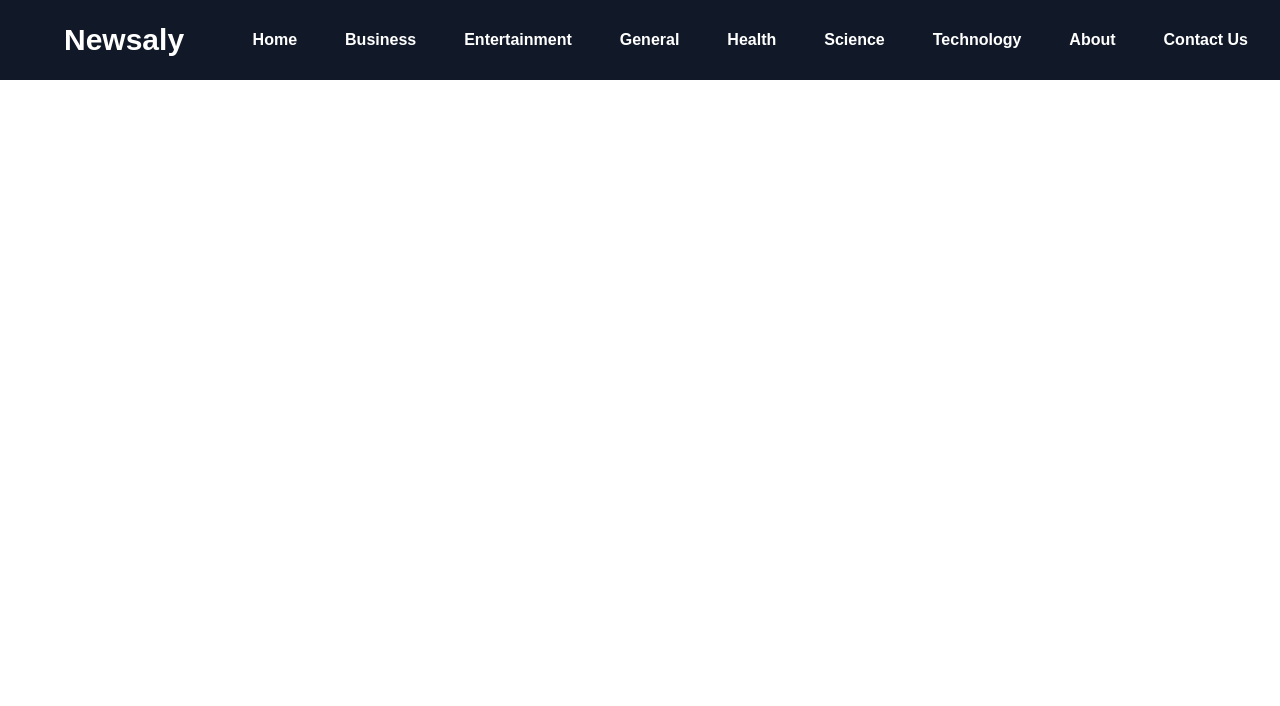
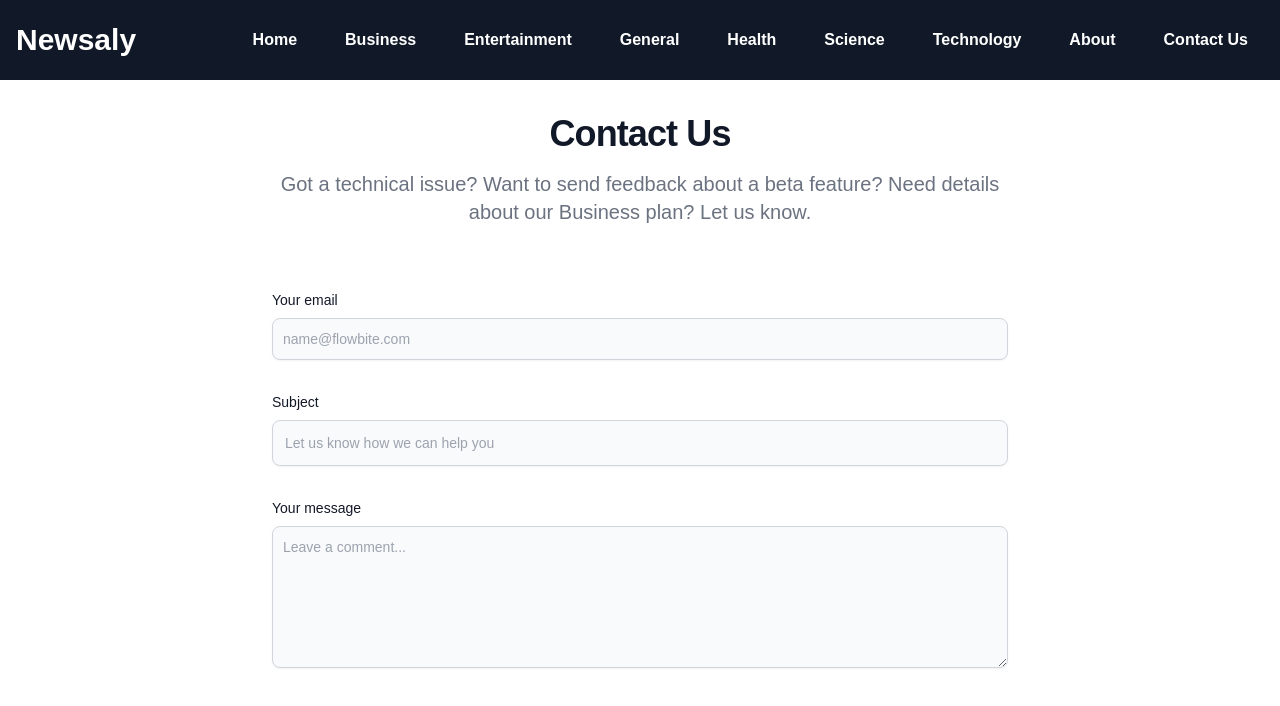
Before and after one commit to mrtyagi07/Newsaly-Get-latest-News, a React (Create React App) app: page /contact in a window 1280 px wide. Shown: the top 706 px of the page. Built offline with nearby package versions, Linux system fonts and the light colour scheme.

Commit message:
category

```diff
--- a/package.json
+++ b/package.json
@@ -7,6 +7,7 @@
     "react": "^18.2.0",
     "react-dom": "^18.2.0",
     "react-icons": "^4.6.0",
+    "react-infinite-scroll-component": "^6.1.0",
     "react-router-dom": "^6.4.3",
     "react-scripts": "5.0.1",
     "react-scroll": "^1.8.8"
--- a/src/App.js
+++ b/src/App.js
@@ -1,10 +1,12 @@
 import React from "react";
 import { BrowserRouter as Router, Routes, Route } from "react-router-dom";
+import Contact from "./components/Contact";
 import NavBar from "./components/NavBar";
 import News from "./components/News";
 import "./input.css";
 
 const App = () => {
+  const pageSize = 15;
   return (
     <div>
       <Router>
@@ -13,7 +15,12 @@ const App = () => {
           <Route
             path="/"
             element={
-              <News key="home" pageSize={5} country="in" category="general" />
+              <News
+                key="home"
+                pageSize={pageSize}
+                country="in"
+                category="general"
+              />
             }
           />
           <Route
@@ -21,7 +28,7 @@ const App = () => {
             element={
               <News
                 key="general"
-                pageSize={5}
+                pageSize={pageSize}
                 country="in"
                 category="general"
               />
@@ -32,7 +39,7 @@ const App = () => {
             element={
               <News
                 key="business"
-                pageSize={5}
+                pageSize={pageSize}
                 country="in"
                 category="business"
               />
@@ -44,7 +51,7 @@ const App = () => {
             element={
               <News
                 key="entertainment"
-                pageSize={5}
+                pageSize={pageSize}
                 country="in"
                 category="entertainment"
               />
@@ -53,7 +60,12 @@ const App = () => {
           <Route
             path="/health"
             element={
-              <News key="health" pageSize={5} country="in" category="health" />
+              <News
+                key="health"
+                pageSize={pageSize}
+                country="in"
+                category="health"
+              />
             }
           />
 
@@ -62,7 +74,7 @@ const App = () => {
             element={
               <News
                 key="science"
-                pageSize={5}
+                pageSize={pageSize}
                 country="in"
                 category="science"
               />
@@ -74,12 +86,13 @@ const App = () => {
             element={
               <News
                 key="technology"
-                pageSize={5}
+                pageSize={pageSize}
                 country="in"
                 category="technology"
               />
             }
           />
+          <Route path="/contact" element={<Contact />} />
         </Routes>
       </Router>
     </div>
--- /dev/null
+++ b/src/components/Contact.js
@@ -0,0 +1,71 @@
+import React from "react";
+
+const Contact = () => {
+  return (
+    <section class="bg-white dark:bg-gray-900">
+      <div class="py-8 lg:py-16 px-4 mx-auto max-w-screen-md ">
+        <h2 class="my-[50px] mb-4 text-4xl tracking-tight font-extrabold text-center text-gray-900 dark:text-white">
+          Contact Us
+        </h2>
+        <p class="mb-8 lg:mb-16 font-light text-center text-gray-500 dark:text-gray-400 sm:text-xl">
+          Got a technical issue? Want to send feedback about a beta feature?
+          Need details about our Business plan? Let us know.
+        </p>
+        <form action="#" class="space-y-8">
+          <div>
+            <label
+              for="email"
+              class="block mb-2 text-sm font-medium text-gray-900 dark:text-gray-300"
+            >
+              Your email
+            </label>
+            <input
+              type="email"
+              id="email"
+              class="shadow-sm bg-gray-50 border border-gray-300 text-gray-900 text-sm rounded-lg focus:ring-primary-500 focus:border-primary-500 block w-full p-2.5 dark:bg-gray-700 dark:border-gray-600 dark:placeholder-gray-400 dark:text-white dark:focus:ring-primary-500 dark:focus:border-primary-500 dark:shadow-sm-light"
+              placeholder="name@flowbite.com"
+              required
+            />
+          </div>
+          <div>
+            <label
+              for="subject"
+              class="block mb-2 text-sm font-medium text-gray-900 dark:text-gray-300"
+            >
+              Subject
+            </label>
+            <input
+              type="text"
+              id="subject"
+              class="block p-3 w-full text-sm text-gray-900 bg-gray-50 rounded-lg border border-gray-300 shadow-sm focus:ring-primary-500 focus:border-primary-500 dark:bg-gray-700 dark:border-gray-600 dark:placeholder-gray-400 dark:text-white dark:focus:ring-primary-500 dark:focus:border-primary-500 dark:shadow-sm-light"
+              placeholder="Let us know how we can help you"
+              required
+            />
+          </div>
+          <div class="sm:col-span-2">
+            <label
+              for="message"
+              class="block mb-2 text-sm font-medium text-gray-900 dark:text-gray-400"
+            >
+              Your message
+            </label>
+            <textarea
+              id="message"
+              rows="6"
+              class="block p-2.5 w-full text-sm text-gray-900 bg-gray-50 rounded-lg shadow-sm border border-gray-300 focus:ring-primary-500 focus:border-primary-500 dark:bg-gray-700 dark:border-gray-600 dark:placeholder-gray-400 dark:text-white dark:focus:ring-primary-500 dark:focus:border-primary-500"
+              placeholder="Leave a comment..."
+            ></textarea>
+          </div>
+          <button
+            type="submit"
+            class="py-3 px-5 text-sm font-medium text-center text-white rounded-lg bg-primary-700 sm:w-fit hover:bg-primary-800 focus:ring-4 focus:outline-none focus:ring-primary-300 dark:bg-primary-600 dark:hover:bg-primary-700 dark:focus:ring-primary-800"
+          >
+            Send message
+          </button>
+        </form>
+      </div>
+    </section>
+  );
+};
+
+export default Contact;
--- a/src/components/NavBar.js
+++ b/src/components/NavBar.js
@@ -1,12 +1,14 @@
 import { useState } from "react";
 import { FaBars, FaTimes } from "react-icons/fa";
 import { Link } from "react-router-dom";
+
 const NavBar = () => {
   const [nav, setNav] = useState(false);
   const handleClick = () => setNav(!nav);
   return (
+    <>
       <nav className="fixed w-screen h-[80px] flex justify-between items-center px-4 bg-gray-900 text-white">
-      <div className="px-5 xl:px-12 py-6 flex items-center">
+        <div className="flex items-center">
           <Link className="text-3xl font-bold font-heading" to="/">
             Newsaly
           </Link>
@@ -56,7 +58,7 @@ const NavBar = () => {
             </Link>
           </li>
           <li>
-          <Link className="hover:text-purple-200" to="/">
+            <Link className="hover:text-purple-200" to="/contact">
               Contact Us
             </Link>
           </li>
@@ -72,39 +74,69 @@ const NavBar = () => {
           }
         >
           <li className="py-6 text-4xl">
-          <Link onClick={handleClick} to="home" smooth={true} duration={500}>
+            <Link
+              onClick={handleClick}
+              to="/general"
+              smooth={true}
+              duration={500}
+            >
               Home
             </Link>
           </li>
           <li className="py-6 text-4xl">
-          <Link onClick={handleClick} to="about" smooth={true} duration={500}>
+            <Link
+              onClick={handleClick}
+              to="/business"
+              smooth={true}
+              duration={500}
+            >
               Business
             </Link>
           </li>
           <li className="py-6 text-4xl">
-          <Link onClick={handleClick} to="about" smooth={true} duration={500}>
+            <Link
+              onClick={handleClick}
+              to="/entertainment"
+              smooth={true}
+              duration={500}
+            >
               Entertainment
             </Link>
           </li>
           <li className="py-6 text-4xl">
-          <Link onClick={handleClick} to="about" smooth={true} duration={500}>
+            <Link
+              onClick={handleClick}
+              to="/general"
+              smooth={true}
+              duration={500}
+            >
               General
             </Link>
           </li>
           <li className="py-6 text-4xl">
-          <Link onClick={handleClick} to="about" smooth={true} duration={500}>
+            <Link
+              onClick={handleClick}
+              to="/health"
+              smooth={true}
+              duration={500}
+            >
               Health
             </Link>
           </li>
           <li className="py-6 text-4xl">
-          <Link onClick={handleClick} to="about" smooth={true} duration={500}>
+            <Link
+              onClick={handleClick}
+              to="/science"
+              smooth={true}
+              duration={500}
+            >
               Science
             </Link>
           </li>
           <li className="py-6 text-4xl">
             <Link
               onClick={handleClick}
-            to="about"
+              to="/technology"
               smooth={true}
               duration={500}
               className="py-6 text-4xl"
@@ -114,17 +146,28 @@ const NavBar = () => {
           </li>
           <li className="py-6 text-4xl">
             {" "}
-          <Link onClick={handleClick} to="about" smooth={true} duration={500}>
+            <Link
+              onClick={handleClick}
+              to="/about"
+              smooth={true}
+              duration={500}
+            >
               About
             </Link>
           </li>
           <li className="py-6 text-4xl">
-          <Link onClick={handleClick} to="contact" smooth={true} duration={500}>
+            <Link
+              onClick={handleClick}
+              to="/contact"
+              smooth={true}
+              duration={500}
+            >
               Contact Us
             </Link>
           </li>
         </ul>
       </nav>
+    </>
   );
 };
 
--- a/src/components/News.js
+++ b/src/components/News.js
@@ -2,6 +2,7 @@ import React, { useState, useEffect } from "react";
 import NewsItem from "./NewsItem";
 import Spinner from "./Spinner";
 import PropTypes from "prop-types";
+import InfiniteScroll from "react-infinite-scroll-component";
 
 const News = ({ country = "in", pageSize = 8, category = "general" }) => {
   const [article, setArticle] = useState([]);
@@ -39,6 +40,12 @@ const News = ({ country = "in", pageSize = 8, category = "general" }) => {
     }
   };
 
+  const capitalizeFirstLetter = (string) => {
+    return string.charAt(0).toUpperCase() + string.slice(1);
+  };
+
+  document.title = `${capitalizeFirstLetter(category)} - Newsaly`;
+
   React.useEffect(() => {
     setLoading(true);
     fetch(
@@ -56,9 +63,15 @@ const News = ({ country = "in", pageSize = 8, category = "general" }) => {
   return (
     <div>
       {loading && <Spinner />}
+      <h1>Hi hello</h1>
       <div className="p-10 grid grid-cols-1 sm:grid-cols-1 md:grid-cols-1 lg:grid-cols-1 xl:grid-cols-3 gap-5 bg-slate-100 ">
-        {!loading &&
-          article.map((element, i) => {
+        {/* <InfiniteScroll
+          dataLength={article.length}
+          next={this.fetchMoreData}
+          hasMore={true}
+          loader={<h4>Loading...</h4>}
+        > */}
+        {article.map((element, i) => {
           return (
             <div className="w-full lg:max-w-full lg:flex  " key={element.url}>
               <NewsItem
@@ -77,8 +90,9 @@ const News = ({ country = "in", pageSize = 8, category = "general" }) => {
             </div>
           );
         })}
-        ;
+        ;{/* </InfiniteScroll> */}
       </div>
+
       <div className="flex justify-between p-4">
         <button
           onClick={handleClickPrev}
--- a/src/components/NewsItem.js
+++ b/src/components/NewsItem.js
@@ -22,7 +22,7 @@ const NewsItem = ({
   return (
     <div className="my-20">
       <div className="max-w-sm  rounded-lg shadow-lg">
-        <img className="w-full h-[250px]" src={imageUrl} alt="News item" />
+        <img className="w-full h-[250px] " src={imageUrl} alt="News item" />
         <div className="px-6 py-4">
           <div className="font-bold text-xl mb-2">{title}</div>
           <p className="text-gray-700 text-base">{description}</p>
```
Also changed, not shown: 1 other file (tests, documents, lock files or other folders). Lines whose indentation alone changed are shown as unchanged.
